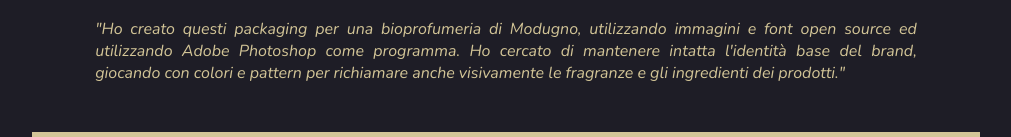
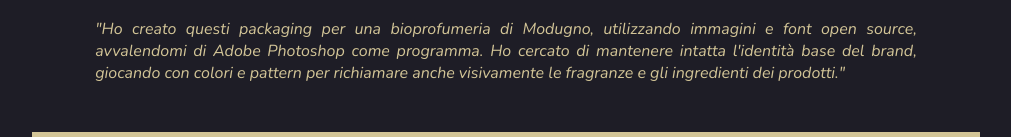
Before and after one commit to Levaier/artfolio, a plain HTML site: page index.html in a window 1280 px wide. Shown: the part 341-478 px from the top of the page, without its empty margins (134-1145 px from the left). Drawn offline with nearby package versions, Linux system fonts and the light colour scheme.

Commit message:
Update index.html

```diff
--- a/index.html
+++ b/index.html
@@ -3,7 +3,7 @@
 <head>
 	<meta charset="UTF-8"/>
 	<title>Progetti di packaging e branding</title>
-	<style type="text/css">
+	<style>
 @import url('https://fonts.googleapis.com/css2?family=Comfortaa:wght@300;400;500;600;700&family=Nunito:ital,wght@0,200;0,300;0,400;0,600;0,700;0,800;0,900;1,200;1,300;1,400;1,600;1,700;1,800;1,900&display=swap');
 		body 	{
 					background-color: #1E1D26;
@@ -60,7 +60,7 @@
 <a href="https://i.ibb.co/GsN6Pcg/camomilla-ambra-e-limone.png" target="_blank"><img class="tondo" src="https://i.ibb.co/dm0hDqT/camomilla.png" alt="Crema corpo Camomilla Ambra e Limone"/></a>
 	</div>
 	<div class="divtesto">
-		"Ho creato questi packaging per una bioprofumeria di Modugno, utilizzando immagini e font open source ed utilizzando Adobe Photoshop come programma. Ho cercato di mantenere intatta l'identità base del brand, giocando con colori e pattern per richiamare anche visivamente le fragranze e gli ingredienti dei prodotti."
+		"Ho creato questi packaging per una bioprofumeria di Modugno, utilizzando immagini e font open source, avvalendomi di Adobe Photoshop come programma. Ho cercato di mantenere intatta l'identità base del brand, giocando con colori e pattern per richiamare anche visivamente le fragranze e gli ingredienti dei prodotti."
 	</div>
 	<div>
 		<p class="h1">{ Insegna e brand }</p>
```
